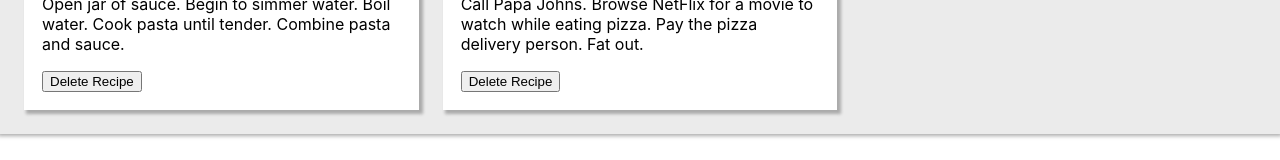
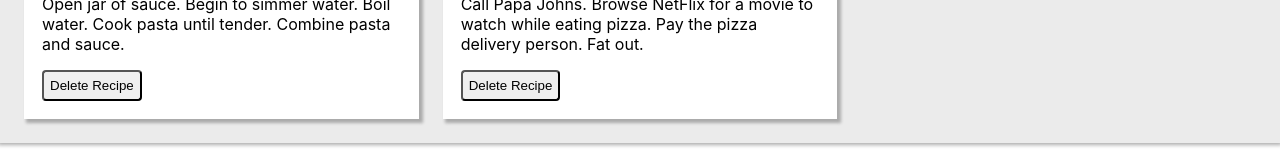
Before and after one commit to daniel-schroeder-dev/react-recipe, a React (Create React App) app: page / in a window 1280 px wide. Shown: the part 686-846 px from the top of the page. Built offline with nearby package versions, Linux system fonts and the light colour scheme.

Commit message:
Add a little styling to the buttons in the Recipe cards.

```diff
--- a/src/Recipe.css
+++ b/src/Recipe.css
@@ -12,3 +12,8 @@
 .recipe-card__content {
   padding: 18px;
 }
+
+.recipe-card__btn {
+  padding: 6px;
+  border-radius: 4px;
+}
--- a/src/Recipe.js
+++ b/src/Recipe.js
@@ -18,7 +18,7 @@ function Recipe(props) {
         </ul>
         <h3>Instructions:</h3>
         <p>{props.recipe.instructions}</p>
-        <button onClick={handleDeleteRecipe}>Delete Recipe</button>
+        <button className="recipe-card__btn" onClick={handleDeleteRecipe}>Delete Recipe</button>
       </div>
     </li>
   );
```
